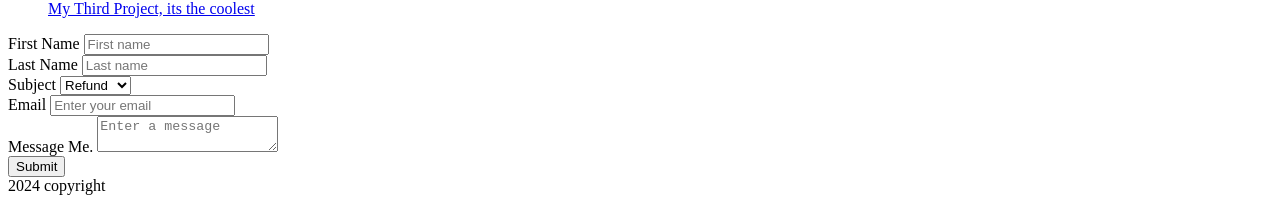
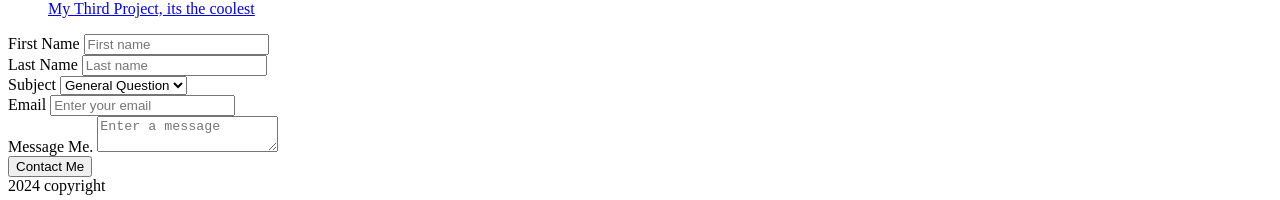
Before and after one commit to Stray-KB/Personal-Portfolio, a plain HTML site: page index.html in a window 1280 px wide. Shown: the part 774-974 px from the top of the page. Drawn offline with Linux system fonts and the light colour scheme.

Commit message:
Update index.html

```diff
--- a/index.html
+++ b/index.html
@@ -53,9 +53,9 @@
                     <div class="input-group">
                        <label for="subject">Subject</label>
                        <select id="subject">
-                            <option value="general" selected>General</option>
-                            <option value="delivery" selected>Delivery</option>
-                            <option value="refund" selected>Refund</option>
+                            <option value="business" selected>Business Inquiry</option>
+                            <option value="feedback" selected>Feedback</option>
+                            <option value="general" selected>General Question</option>
                        </select>
                     </div>
                     <div class="input-group">
@@ -69,7 +69,7 @@
                     <textarea id="message" name="message" placeholder="Enter a message" required></textarea>
                 </div>
 
-                <button>Submit</button>
+                <button>Contact Me</button>
             </form>
         </section>
     </main>
```
